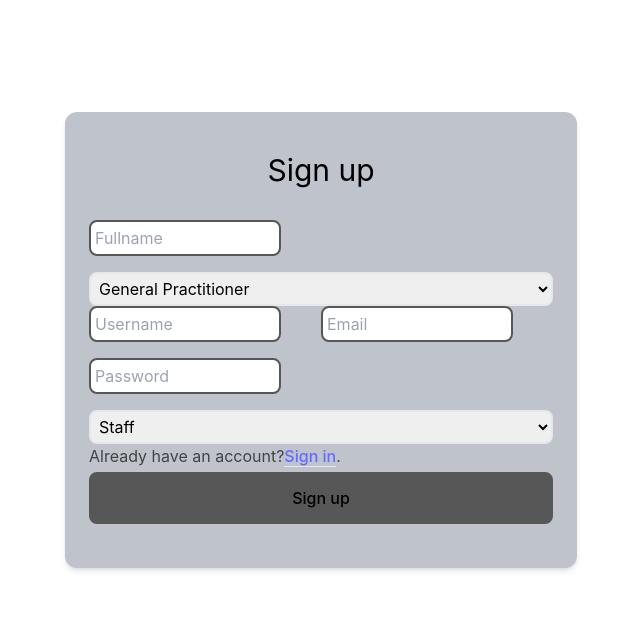
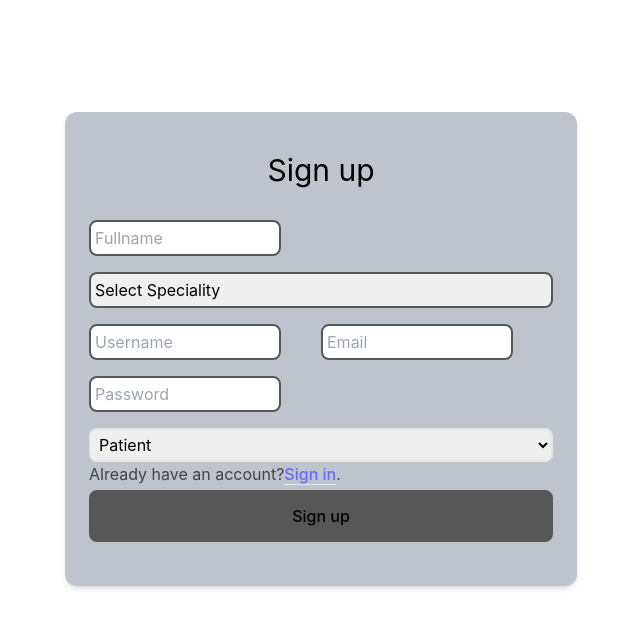
Before and after one commit to AlirezaHK91/Healthcare-Frontend, a React (Vite) app: page /register in a window 1280 px wide. Shown: the top 628 px of the page, without its empty margins (319-959 px from the left). Built offline with nearby package versions, Linux system fonts and the light colour scheme; no server answers.

Commit message:
worked on register, first of all i worked on the ui desgin and then i had 400 bad request when i was choosing role and also it didnt let me choose General Practitioner

```diff
--- a/src/pages/RegisterPage.jsx
+++ b/src/pages/RegisterPage.jsx
@@ -15,7 +15,7 @@ function RegisterPage() {
     speciality: "",
     username: "",
     email: "",
-    roles: ["admin"],
+    roles: [""],
     password: "",
   });
 
@@ -72,9 +72,12 @@ function RegisterPage() {
             />
             <select
               name="speciality"
-              className="block  border-2 border-[#575757 w-full p-1 rounded-lg mb-4]"
+              className="block border-2 border-[#575757] w-full p-1 rounded-lg mb-4 appearance-none focus:outline-none focus:border-blue"
               value={speciality}
               onChange={(e) => onInputChange(e)}>
+              <option value="" disabled>
+                Select Speciality
+              </option>
               <option value="GENERAL_PRACTITIONER">General Practitioner</option>
               <option value="DISTRICT_NURSE">District Nurse</option>
               <option value="PHYSIOTHERAPIST">Physiotherpaist</option>
```
